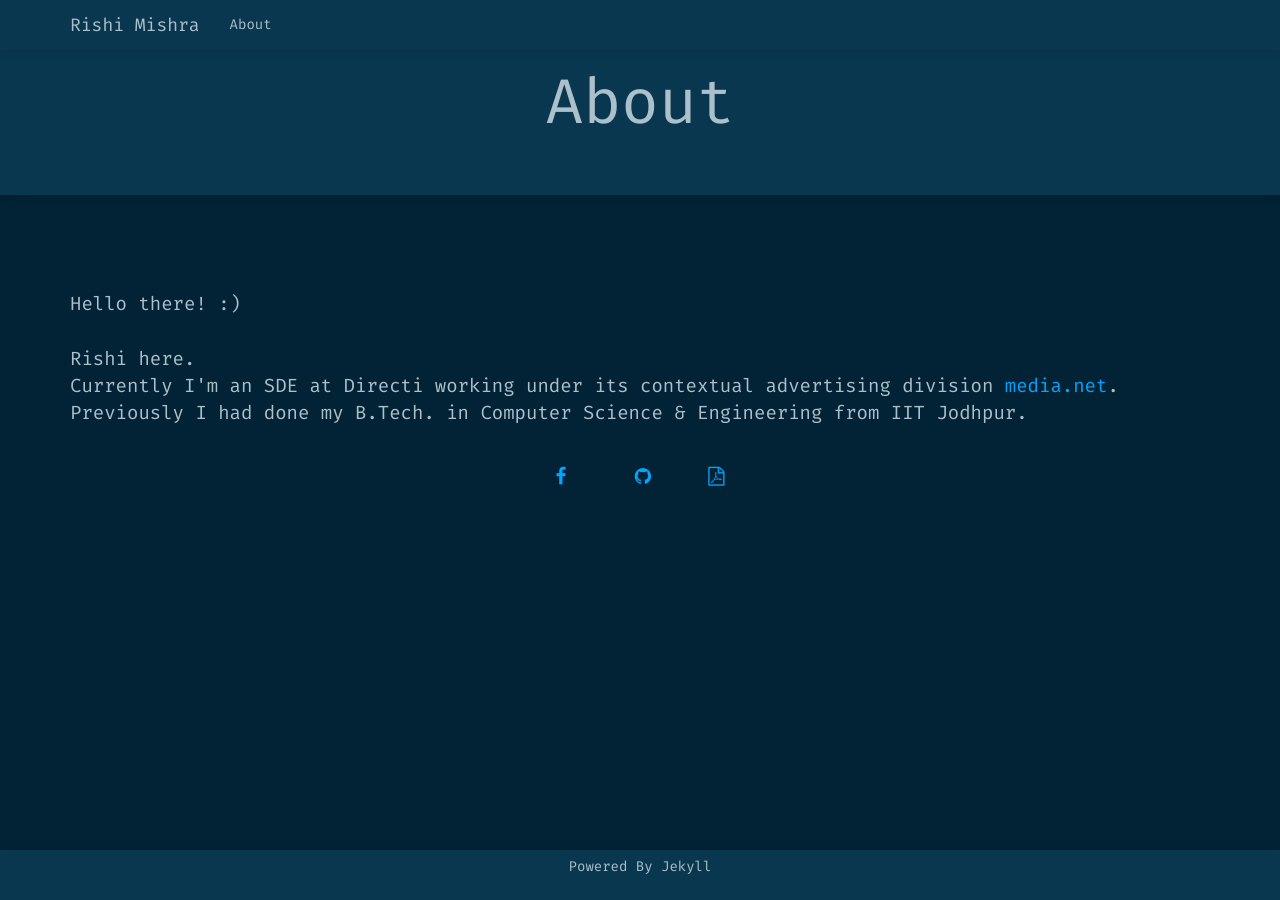
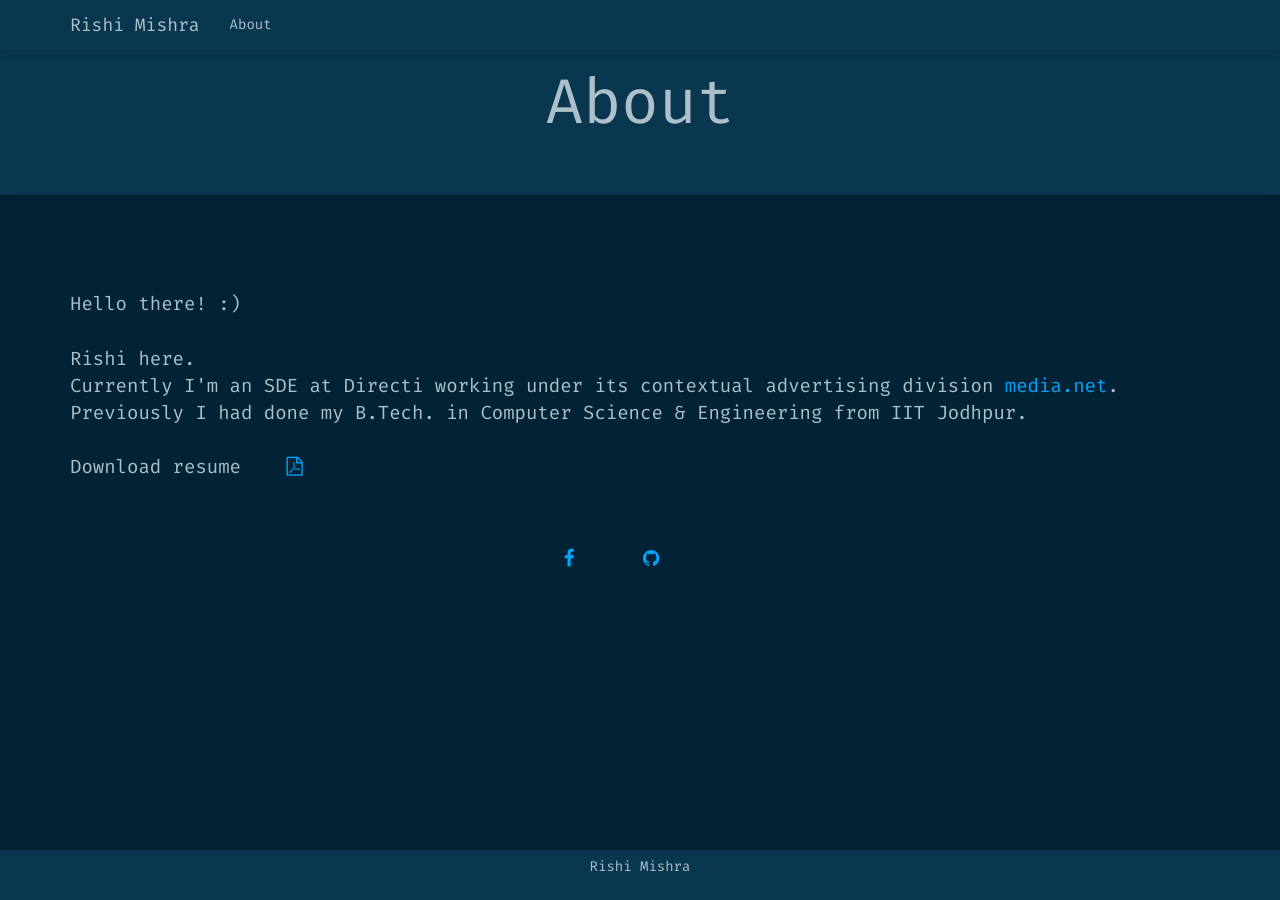
Before and after one commit to rishimi/rishimi.github.io, a Jekyll site: the page built from about.md, in a window 1280 px wide. Built offline with Jekyll 4.4.1, drawn with Linux system fonts in a browser that asks for light colours; nearby versions of some CDN libraries; some web fonts are replaced.

Commit message:
updated resume position in about

```diff
--- a/_includes/footer.html
+++ b/_includes/footer.html
@@ -1,5 +1,5 @@
 <nav class="navbar navbar-default navbar-fixed-bottom">
   <div class="container footer-content">
-    Powered By Jekyll
+    Rishi Mishra
   </div>
 </nav>
--- a/about.md
+++ b/about.md
@@ -12,8 +12,12 @@ permalink: /about/
       <br /> Currently I'm an SDE at Directi working under its contextual advertising division <a href="http://www.media.net/">media.net</a>.
       <br /> Previously I had done my B.Tech. in Computer Science & Engineering from IIT Jodhpur.
       <br />
+      <br />Download resume &nbsp; &nbsp;<a href="/RishiMishra.PDF"><i class="fa fa-file-pdf-o" aria-hidden="true"></i></a>
       <br />
-      <center><a href="http://facebook.com/rishi25m"><i class="fa fa-facebook"></i></a> &nbsp; &nbsp; &nbsp;<a href="http://github.com/rishimi"><i class="fa fa-github"></i></a>&nbsp; &nbsp; &nbsp;<a href="/RishiMishra.PDF"><i class="fa fa-file-pdf-o" aria-hidden="true"></i></a></center>
+      <br />
+      <br />
+      <center><a href="http://facebook.com/rishi25m"><i class="fa fa-facebook"></i></a> &nbsp; &nbsp; &nbsp;<a href="http://github.com/rishimi"><i class="fa fa-github"></i></a>&nbsp; &nbsp; &nbsp;</center>
+
     </p>
 
 </div>
```
